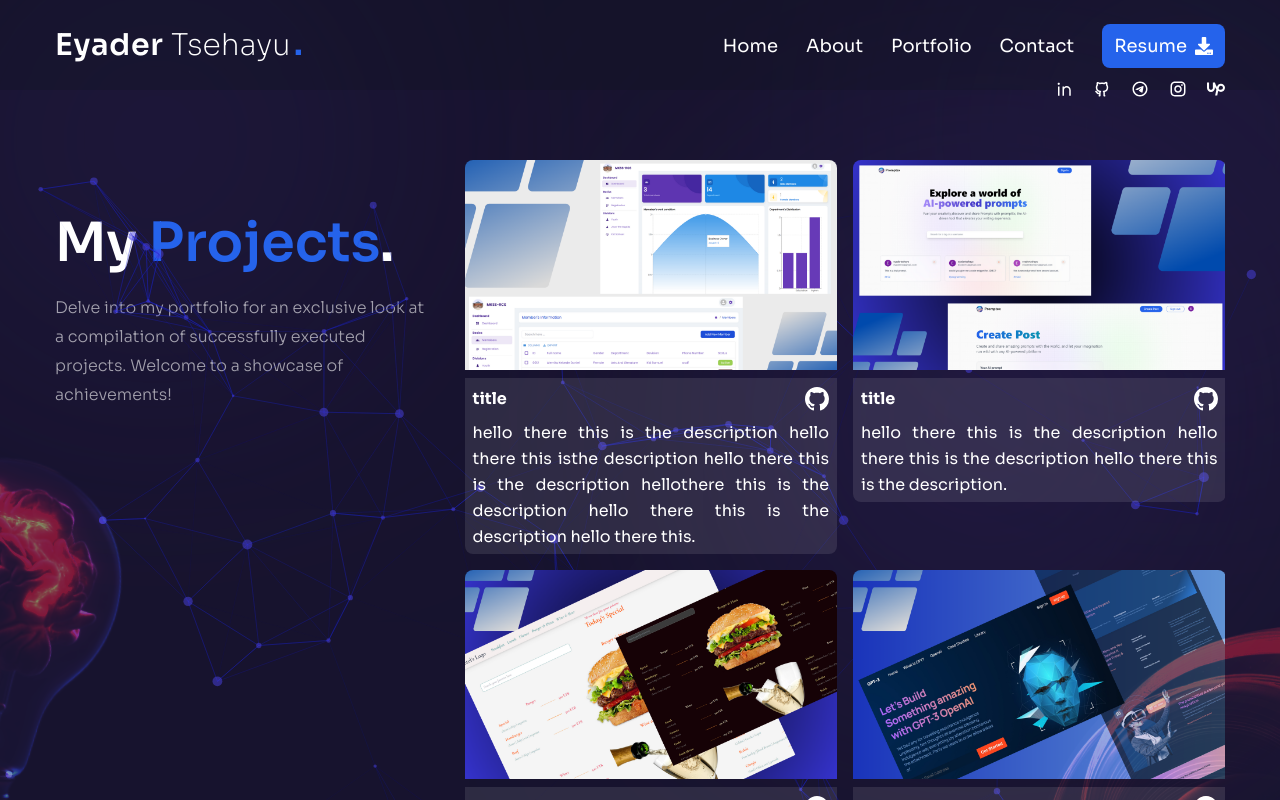
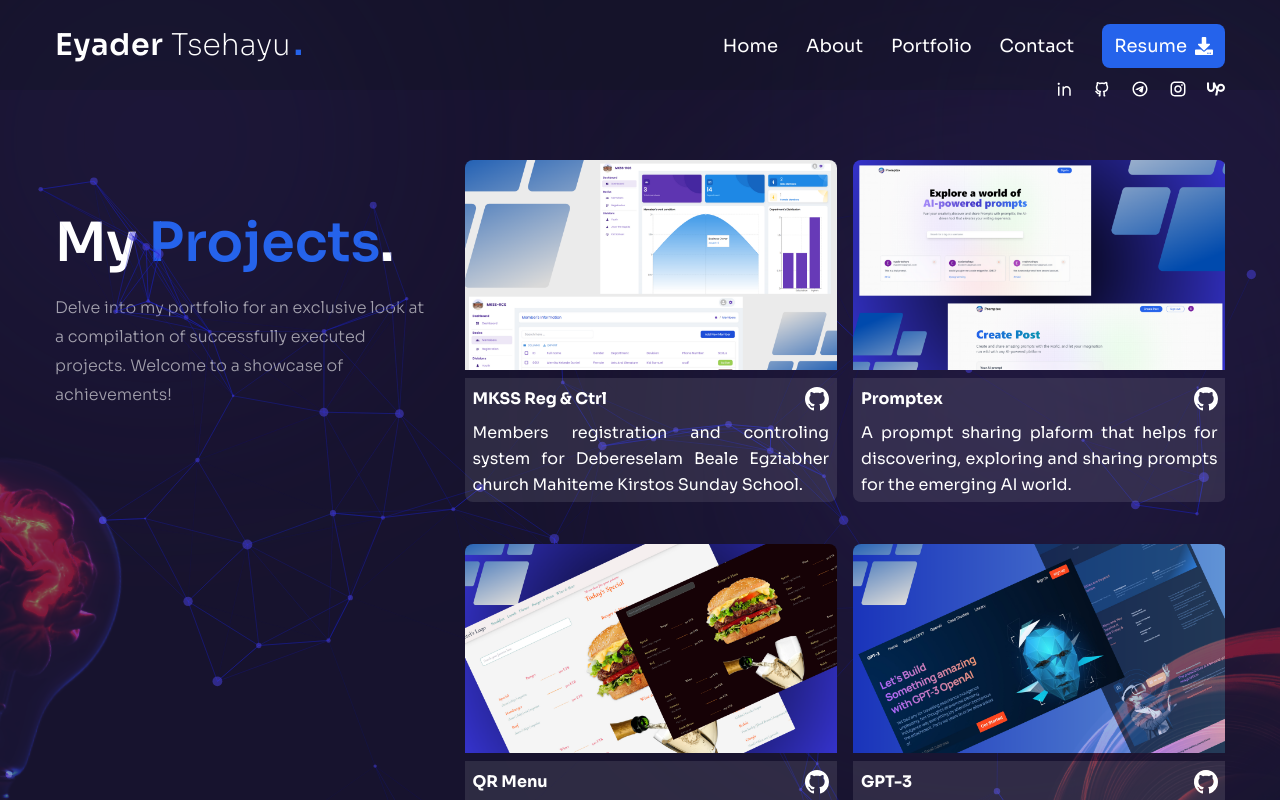
Before and after one commit to EyaderTsehayu/EyaderTsehayu-portfolio, a Next.js app: page /projects in a window 1280 px wide. Shown: the top 800 px of the page. Built offline with nearby package versions, Linux system fonts and the light colour scheme.

Commit message:
add the correct domain and github urls

```diff
--- a/constants/projectsData.js
+++ b/constants/projectsData.js
@@ -3,69 +3,49 @@ const workSlides = {
     {
       images: [
         {
-          title: "title",
+          title: "MKSS Reg & Ctrl",
           path: "/mkss-portfolio cover.png",
+          githubUrl:
+            "https://github.com/EyaderTsehayu/MK-SundaySchool-Reg-Ctrl",
+          domainUrl: "https://mk-sunday-school-reg-ctrl.vercel.app/",
           description:
-            "   hello there this is the description hello there this isthe description hello there this is the description hellothere this is the description hello there this is the description hello there this.",
+            "Members registration and controling system for Debereselam Beale Egziabher church Mahiteme Kirstos Sunday School.",
         },
         {
-          title: "title",
+          title: "Promptex",
           path: "/promptex-portfolio cover.png",
+          githubUrl: "https://github.com/EyaderTsehayu/promptex",
+          domainUrl: "https://alx-promptex-86z5cfe2m-eyadertsehayu.vercel.app/",
           description:
-            "   hello there this is the description hello there this is the description hello there this is the description.",
+            "A propmpt sharing plaform that helps for discovering, exploring and sharing prompts for the emerging AI world.",
         },
         {
-          title: "title",
+          title: "QR Menu",
           path: "/qr-menu-portfolio cover.png",
+          githubUrl: "https://github.com/EyaderTsehayu/QR-Menu",
+          domainUrl: "https://qr-menu-eyader.vercel.app/",
           description:
-            "   hello there this is the description hello there this is the description hello there this is the description hello there this is the description hello there this is the description hello there this.",
+            "QR-based digital menu solution for restaurants and hotels, providing convenient access to menus and revolutionize dining experiences. ",
         },
         {
-          title: "title",
+          title: "GPT-3",
           path: "/gpt-3-portfolio cover.png",
-          description: "   hello there this is the description hello.",
+          githubUrl: "https://github.com/EyaderTsehayu/GPT-3",
+          domainUrl: "https://gpt-3-lemon.vercel.app/",
+          description:
+            "UI/UX showcase website for GPT-3, highlighting its capabilities through intuitive design and seamless navigation.",
         },
       ],
     },
     {
       images: [
         {
-          title: "title",
+          title: "My Portfolio",
           path: "/portfolio cover.png",
+          githubUrl: "https://github.com/EyaderTsehayu/EyaderTsehayu-portfolio",
+          domainUrl: "",
           description:
-            "  hello there this is the description hello there this is the description hello there this is the description hello there this is the description hello there this is the description hello there this.",
-        },
-        {
-          title: "title",
-          path: "/thumb2.jpg",
-        },
-        {
-          title: "title",
-          path: "/thumb3.jpg",
-        },
-        {
-          title: "title",
-          path: "/thumb3.jpg",
-        },
-      ],
-    },
-    {
-      images: [
-        {
-          title: "title",
-          path: "/thumb1.jpg",
-        },
-        {
-          title: "title",
-          path: "/thumb2.jpg",
-        },
-        {
-          title: "title",
-          path: "/thumb3.jpg",
-        },
-        {
-          title: "title",
-          path: "/thumb3.jpg",
+            "Portfolio website, that  showcases my skills and projects elegantly, and also drives opportunities and connections.",
         },
       ],
     },
```
